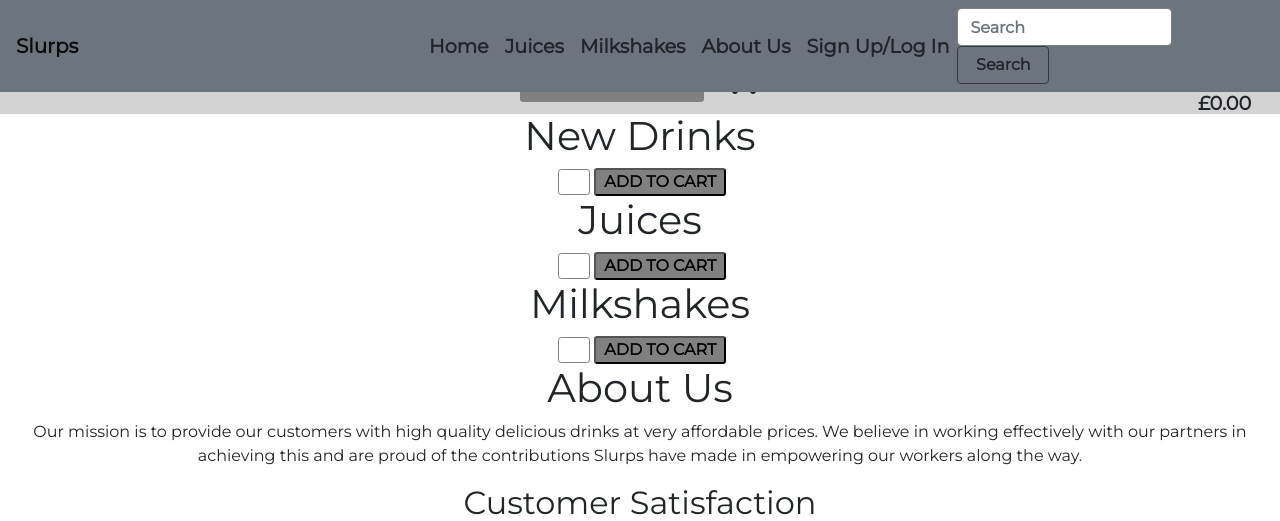
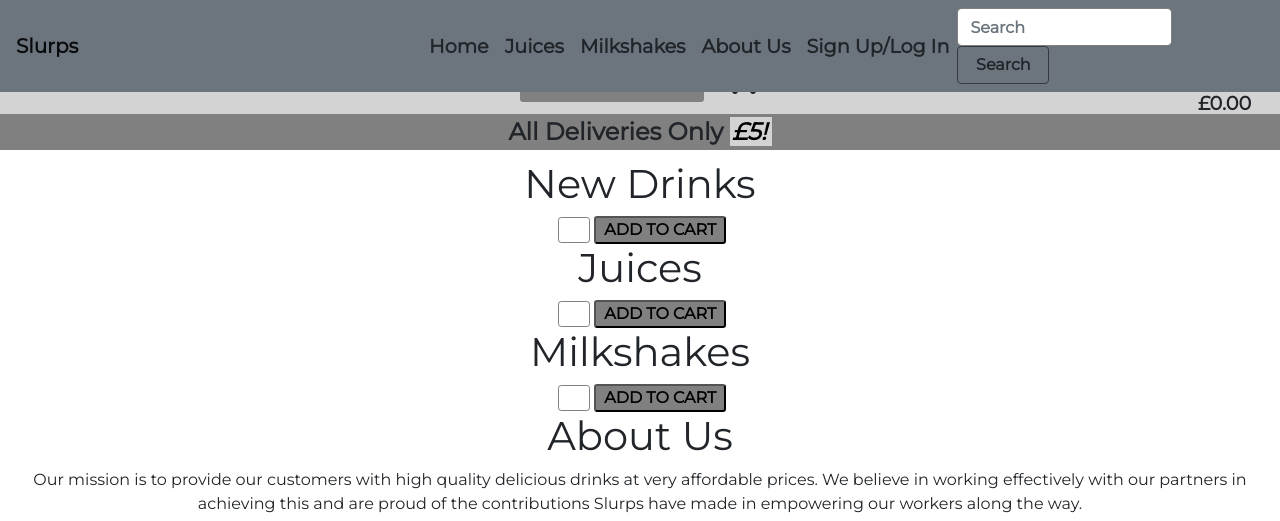
Before and after one commit to VioletViolaVi/Milestone-Project-4, a Django app: page / in a window 1280 px wide. Shown: the top 521 px of the page. Run offline with Django 3.2, Linux system fonts and the light colour scheme; parts of the project's set-up code (start-up, migrations or seed data) failed here and were passed over; some libraries are stand-ins or nearby versions.

Commit message:
Add delivery cost to home page.

```diff
--- a/static/css/style.css
+++ b/static/css/style.css
@@ -24,29 +24,35 @@ a:focus {
 /******************************************* header */
 .navbar-toggler:focus,
 .navbar-toggler:active,
-.navbar-toggler-icon:focus {
+.navbar-toggler-icon:focus,
+.navbar input[type="search"]:focus {
   outline: none;
   box-shadow: none;
   border: gray solid 0.2em;
 }
 
+.nav-link,
+.trolley-price,
+.trolley-counter {
+  font-size: 1.2em;
+}
+
 .nav-link {
-  font-size: 1.2em;
   font-weight: bold;
 }
 
+.nav-link:hover,
+.history-and-trolley-bg,
+mark {
+  background-color: lightgray;
+}
+
 .nav-link:hover {
-  background-color: lightgray;
   transition: 0.5s;
 }
 
 .navbar input[type="search"] {
   border: gray solid 0.1em;
-}
-
-.navbar input[type="search"]:focus {
-  box-shadow: none;
-  border: gray solid 0.2em;
 }
 
 .navbar-collapse input.form-control {
@@ -57,16 +63,33 @@ a:focus {
   width: 30%;
 }
 
-.history-and-trolley-bg {
-  background-color: lightgray;
-  height: 3.6em;
+.history-and-trolley-bg,
+.delivery-cost {
   width: 100%;
-  top: 3.5em;
   position: fixed;
 }
 
+.checkout-history-btn,
+.delivery-cost {
+  background-color: gray;
+}
+
+.trolley-price,
+.trolley-counter {
+  position: absolute;
+}
+
+.trolley-counter,
+.delivery-cost {
+  font-weight: 900;
+}
+
+.history-and-trolley-bg {
+  height: 3.7em;
+  top: 3.5em;
+}
+
 .checkout-history-btn {
-  background-color: gray;
   border-radius: 0.2em;
   padding: 0.5em;
   display: inline;
@@ -78,8 +101,6 @@ a:focus {
 }
 
 .trolley-price {
-  font-size: 1.2em;
-  position: absolute;
   right: 1.5em;
   top: 1.7em;
 }
@@ -90,10 +111,16 @@ a:focus {
 }
 
 .trolley-counter {
-  position: absolute;
-  font-size: 1.2em;
-  font-weight: 900;
   top: -0.2em;
+}
+
+.delivery-cost {
+  margin-top: 2.1em;
+  font-size: 1.5em;
+}
+
+mark {
+  padding: 0em 0.2em 0 0.1em;
 }
 
 /******************************************* footer */
--- a/templates/base.html
+++ b/templates/base.html
@@ -41,30 +41,15 @@
     <body class="text-center text-body">
         <header>
             {% include "includes/nav-bar.html" %}
-            <div class="history-and-trolley-bg">
-                <a href="#" class="text-body">
-                    <div class="checkout-history-btn font-weight-bold text-uppercase">checkout history</div>
-                </a>
-
-                <a href="#" class="{% if grand_total %}text-secondary{% else %}text-body{% endif %}">
-                    <i class="fas fa-shopping-cart"></i>
-                    <span class="trolley-counter">0</span>
-                    <span class="trolley-price font-weight-bold">
-                        {% if grand_total %}
-                            £{{ grand_total|floatformat:2 }}
-                        {% else %}
-                            £0.00
-                        {% endif %}
-                    </span>
-                </a>
-            </div>
+            {% include "includes/history-and-trolley.html" %}
+            {% include "includes/delivery-cost.html" %}
         </header>
 
         <div class="fixed-arrow">
             <a href="#" class="text-body"><i class="fa-2x fas fa-arrow-circle-up"></i></a>
         </div>
 
-        <br><br>
+        <br><br><br><br>
         {% block home %}
         {% endblock %}
 
--- /dev/null
+++ b/templates/includes/delivery-cost.html
@@ -0,0 +1,3 @@
+<div class="delivery-cost">
+    <p class="mb-0 text-capitalize">All deliveries only <i><mark>£5!</mark></i></p>
+</div>
--- /dev/null
+++ b/templates/includes/history-and-trolley.html
@@ -0,0 +1,19 @@
+<div class="history-and-trolley-bg">
+
+    <a href="#" class="text-body">
+        <div class="checkout-history-btn font-weight-bold text-uppercase">checkout history</div>
+    </a>
+
+    <a href="#" class="{% if grand_total %}text-secondary{% else %}text-body{% endif %}">
+        <i class="fas fa-shopping-cart"></i>
+        <span class="trolley-counter">0</span>
+        <span class="trolley-price font-weight-bold">
+            {% if grand_total %}
+                £{{ grand_total|floatformat:2 }}
+            {% else %}
+                £0.00
+            {% endif %}
+        </span>
+    </a>
+
+</div>
```
